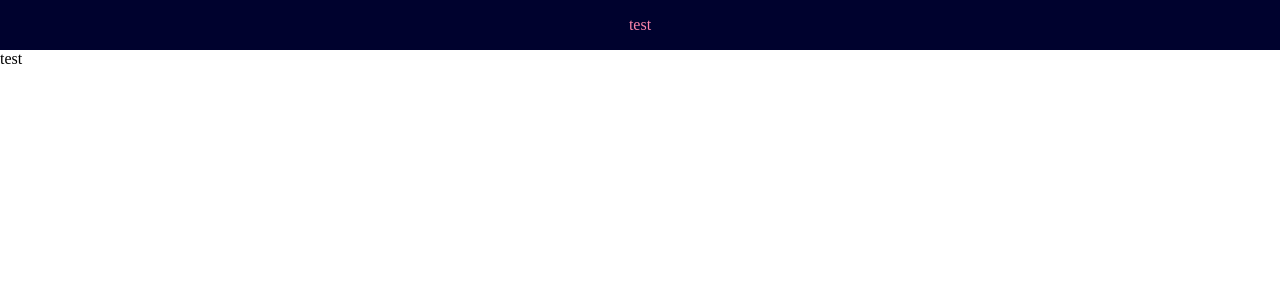
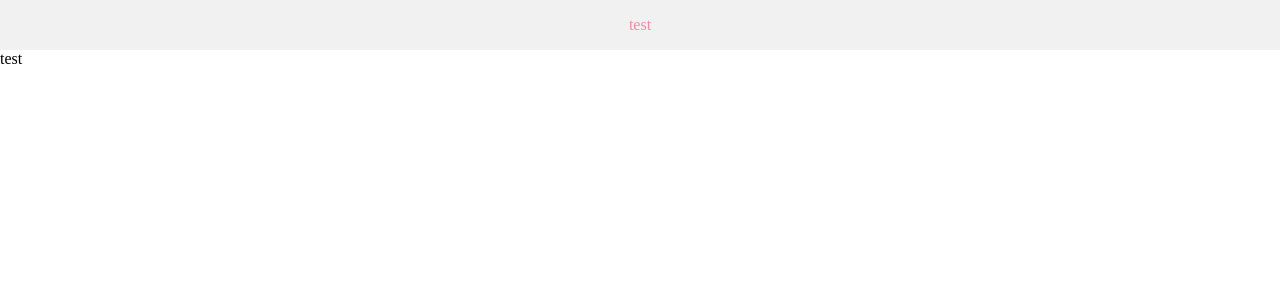
Before and after one commit to brunoalksouza/rep-senac, a Next.js app: page / in a window 1280 px wide. Shown: the top 300 px of the page. Built offline with nearby package versions, Linux system fonts and the light colour scheme.

Commit message:
Update styles.ts

```diff
--- a/components/Header/styles.ts
+++ b/components/Header/styles.ts
@@ -2,7 +2,7 @@ import styled from "styled-components";
 
 export const HeaderContainer = styled.header`
   display: flex;
-  background: #00022e;
+  background: #f1f1f1;
   height: 50px;
   align-items: center;
   justify-content: center;
```
